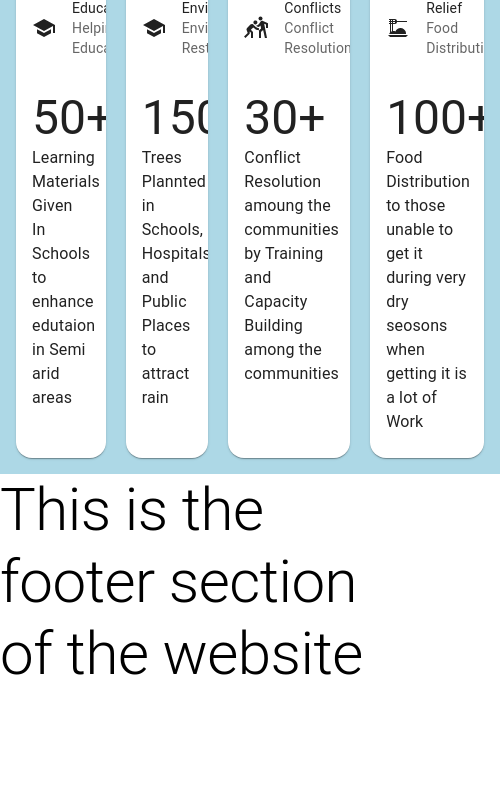
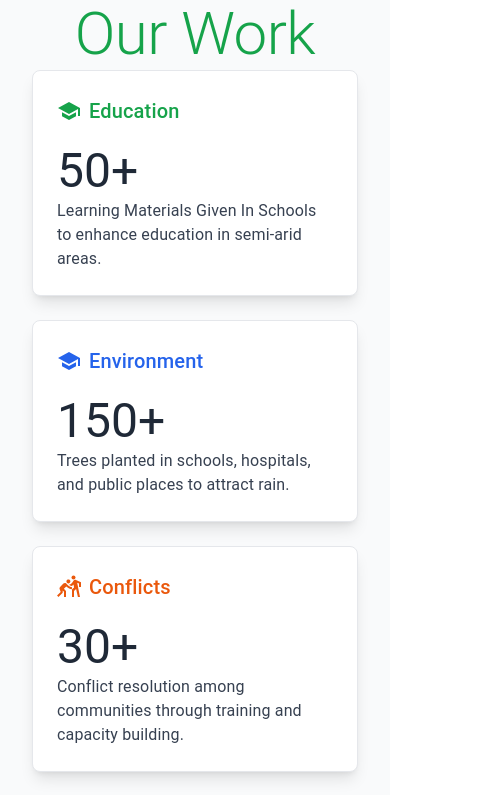
Before and after one commit to ahmednule/Ujamaa-Foundation, a Next.js app: page / in a window 390 px wide. Shown: the part 3272-4067 px from the top of the page, 500 px wide, since content can reach past the window. Before the commit the page ends 3962 px from the top, so only its background shows below. Built offline with nearby package versions, Linux system fonts and the light colour scheme.

Commit message:
feature: intead of using mui grid for responsive, used tailwind css grid sm:lg to make the cards as they want to appear

```diff
--- a/src/components/ui/OurWork.jsx
+++ b/src/components/ui/OurWork.jsx
@@ -1,4 +1,4 @@
-import { Typography, Card, CardHeader, CardContent, Box } from "@mui/material";
+import { Typography } from "@mui/material";
 import SchoolIcon from '@mui/icons-material/School';
 import DinnerDiningIcon from '@mui/icons-material/DinnerDining';
 import MyThemeProvider from "@components/lib/MyThemeProvider";
@@ -7,52 +7,72 @@ import SportsKabaddiIcon from '@mui/icons-material/SportsKabaddi';
 export default function OurWork() {
     return (
         <MyThemeProvider>
-            <Box sx={{ minWidth: 500, bgcolor: 'primary.main', p: 2 }} className="flex gap-5">
-                <Card sx={{maxWidth:250, borderRadius:"16px"}}>
-                    <CardHeader
-                        avatar={<SchoolIcon />}
-                        title="Education"
-                        subheader="Helping Education"
-                    />
-                    <CardContent>
-                        <Typography variant="h3">50+</Typography>
-                        <Typography>Learning Materials Given In Schools to enhance edutaion in Semi arid areas</Typography>
-                    </CardContent>
-                </Card>
-                <Card sx={{maxWidth:250, borderRadius:"16px"}}>
-                    <CardHeader
-                        avatar={<SchoolIcon />}
-                        title="Environment"
-                        subheader="Environmental Restoration"
-                    />
-                    <CardContent>
-                        <Typography variant="h3">150+</Typography>
-                        <Typography>Trees Plannted in Schools, Hospitals and Public Places to attract rain</Typography>
-                    </CardContent>
-                </Card>
-                <Card sx={{maxWidth:250, borderRadius:"16px"}}>
-                    <CardHeader
-                        avatar={<SportsKabaddiIcon />}
-                        title="Conflicts"
-                        subheader="Conflict Resolution"
-                    />
-                    <CardContent>
-                        <Typography variant="h3">30+</Typography>
-                        <Typography>Conflict Resolution amoung the communities by Training and Capacity Building among the communities</Typography>
-                    </CardContent>
-                </Card>
-                <Card sx={{maxWidth:250, borderRadius:"16px"}}>
-                    <CardHeader
-                        avatar={<DinnerDiningIcon />}
-                        title="Relief "
-                        subheader="Food Distribution"
-                    />
-                    <CardContent>
-                        <Typography variant="h3">100+</Typography>
-                        <Typography>Food Distribution to those unable to get it during very dry seosons when getting it is a lot of Work</Typography>
-                    </CardContent>
-                </Card>
-            </Box>
+            <div className="p-8 bg-gray-50">
+                <Typography
+                    variant="h2"
+                    className="text-center text-green-600 font-bold mb-6"
+                >
+                    Our Work
+                </Typography>
+                <div className="grid grid-cols-1 sm:grid-cols-2 lg:grid-cols-4 gap-6">
+                    <div className="bg-white border border-gray-200 p-6 rounded-lg shadow-lg transition-transform transform hover:scale-105">
+                        <div className="flex items-center mb-4">
+                            <SchoolIcon className="text-green-600 mr-2" />
+                            <Typography variant="h6" className="text-green-600 font-bold">
+                                Education
+                            </Typography>
+                        </div>
+                        <Typography variant="h3" className="text-gray-800 mb-2">
+                            50+
+                        </Typography>
+                        <Typography className="text-gray-700">
+                            Learning Materials Given In Schools to enhance education in semi-arid areas.
+                        </Typography>
+                    </div>
+                    <div className="bg-white border border-gray-200 p-6 rounded-lg shadow-lg transition-transform transform hover:scale-105">
+                        <div className="flex items-center mb-4">
+                            <SchoolIcon className="text-blue-600 mr-2" />
+                            <Typography variant="h6" className="text-blue-600 font-bold">
+                                Environment
+                            </Typography>
+                        </div>
+                        <Typography variant="h3" className="text-gray-800 mb-2">
+                            150+
+                        </Typography>
+                        <Typography className="text-gray-700">
+                            Trees planted in schools, hospitals, and public places to attract rain.
+                        </Typography>
+                    </div>
+                    <div className="bg-white border border-gray-200 p-6 rounded-lg shadow-lg transition-transform transform hover:scale-105">
+                        <div className="flex items-center mb-4">
+                            <SportsKabaddiIcon className="text-orange-600 mr-2" />
+                            <Typography variant="h6" className="text-orange-600 font-bold">
+                                Conflicts
+                            </Typography>
+                        </div>
+                        <Typography variant="h3" className="text-gray-800 mb-2">
+                            30+
+                        </Typography>
+                        <Typography className="text-gray-700">
+                            Conflict resolution among communities through training and capacity building.
+                        </Typography>
+                    </div>
+                    <div className="bg-white border border-gray-200 p-6 rounded-lg shadow-lg transition-transform transform hover:scale-105">
+                        <div className="flex items-center mb-4">
+                            <DinnerDiningIcon className="text-red-600 mr-2" />
+                            <Typography variant="h6" className="text-red-600 font-bold">
+                                Relief
+                            </Typography>
+                        </div>
+                        <Typography variant="h3" className="text-gray-800 mb-2">
+                            100+
+                        </Typography>
+                        <Typography className="text-gray-700">
+                            Food distribution during very dry seasons to those unable to get it.
+                        </Typography>
+                    </div>
+                </div>
+            </div>
         </MyThemeProvider>
     );
 }
```
